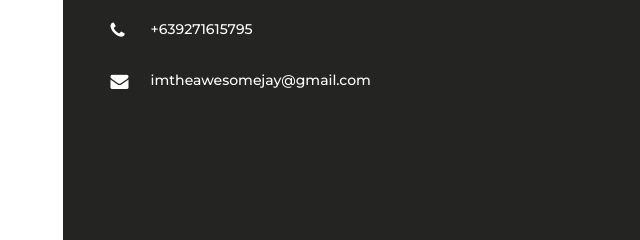
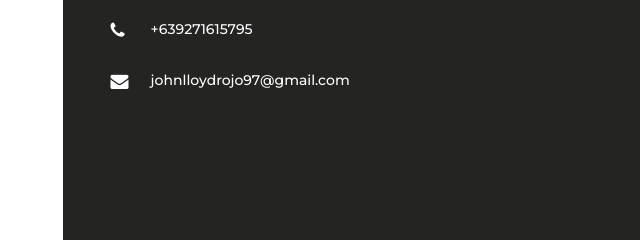
Before and after one commit to janglloydie/janglloydie.github.io, a plain HTML site: page about.html in a window 1280 px wide. Shown: the part 1656-1896 px from the top of the page, 219-859 px from the left. Drawn offline with Linux system fonts and the light colour scheme; some packages are replaced by stand-ins of ours; no server answers; files whose address does not match are found by name; a web font is replaced by a local one.

Commit message:
Update about.html

```diff
--- a/about.html
+++ b/about.html
@@ -164,7 +164,7 @@
 	            	<div class="block-23 mb-3">
 		              <ul>
 		                <li><a href="#"><span class="icon icon-phone"></span><span class="text">+639271615795</span></a></li>
-		                <li><a href="#"><span class="icon icon-envelope"></span><span class="text">imtheawesomejay@gmail.com</span></a></li>
+		                <li><a href="#"><span class="icon icon-envelope"></span><span class="text">johnlloydrojo97@gmail.com</span></a></li>
 		              </ul>
 		            </div>
 	            </div>
```
